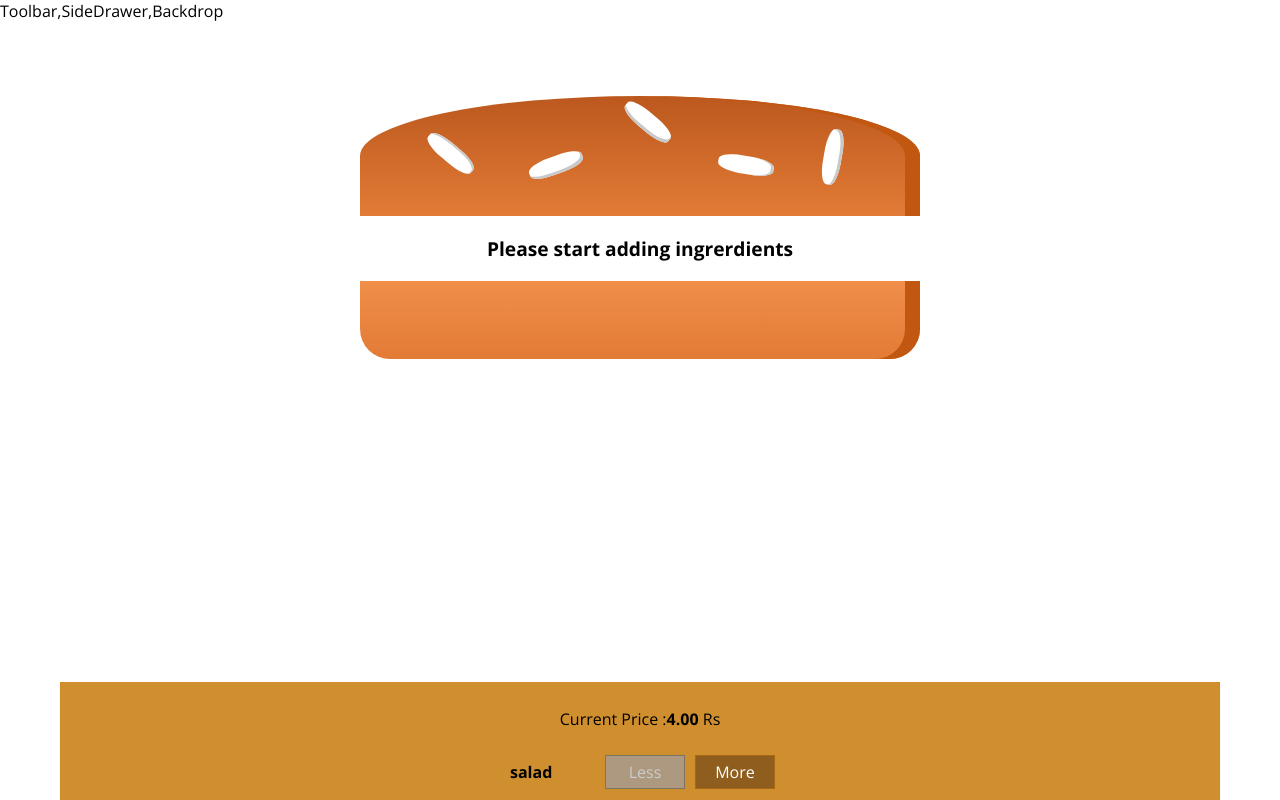
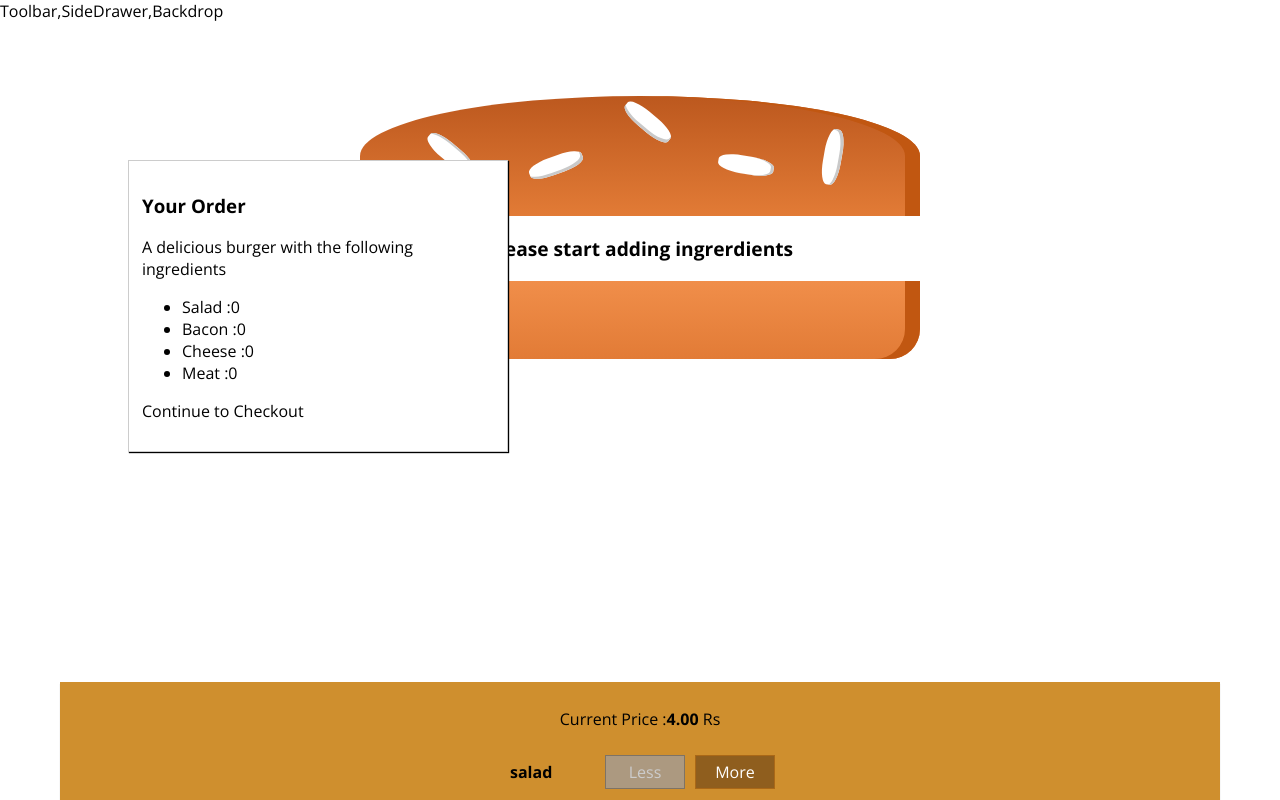
Before and after one commit to BhaskarShelar/Burger-Builder, a React (Create React App) app: page / in a window 1280 px wide. Shown: the top 800 px of the page. Built offline with nearby package versions, Linux system fonts and the light colour scheme.

Commit message:
Added Modal & order Summary

```diff
--- /dev/null
+++ b/src/components/Burger/OrderSummary/OrderSummary.js
@@ -0,0 +1,25 @@
+import React from 'react';
+import Aux from '../../../hoc/Aus';
+const orderSummary=(props)=>{
+    const ingredientSumamry=Object.keys(props.ingredients)
+        .map(igKey=>{
+            console.log(igKey)
+            return <li key={igKey}>
+                <span style={{textTransform:'capitalize'}}>{igKey}</span> :
+                    {props.ingredients[igKey]}
+                </li>;
+        });
+    return(
+        <Aux>
+            <h3>Your Order</h3>
+            <p>A delicious burger with the following ingredients</p>
+            <ul>
+                {ingredientSumamry}
+            </ul>
+            <p>Continue to Checkout</p>
+
+        </Aux>
+    )
+
+};
+export default orderSummary;
--- /dev/null
+++ b/src/components/UI/Model/Modal.js
@@ -0,0 +1,10 @@
+import React from 'react';
+import classes from './Modal.module.css';
+
+const model=(props) =>(
+    <div className={classes.Modal}>
+        {props.children}
+    </div>
+);
+
+export default model;
--- /dev/null
+++ b/src/components/UI/Model/Modal.module.css
@@ -0,0 +1,20 @@
+.Modal{
+    position: absolute;
+    z-index: 500;
+    background-color: white;
+    width: 70%;
+    border:1px solid #ccc;
+    box-shadow: 1px 1px 1px black;
+    padding: 13px;
+    left: 10%;
+    top: 20%;
+    box-sizing: border-box;
+    transition: all 0.3s ease-out;
+}
+
+@media(min-width:450px){
+    .Modal{
+        width: 380px;
+        left: calc(35%-210px);
+    }
+}
--- a/src/containers/BurgerBuilder/BurgerBuilder.js
+++ b/src/containers/BurgerBuilder/BurgerBuilder.js
@@ -2,8 +2,8 @@
 import Aux from '../../hoc/Aus';
 import Burger from '../../components/Burger/Burger';
 import BuildControls from '../../components/Burger/BuildControls/BuildControls';
-
-
+import Modal from '../../components/UI/Model/Modal';
+import OrderSummary from '../../components/Burger/OrderSummary/OrderSummary';
 const INGREDIENT_PRICES = {
     salad: 0.5,
     cheese: 0.4,
@@ -82,6 +82,9 @@
         }
         return (
             <Aux>
+                <Modal>
+                    <OrderSummary ingredients={this.state.ingredtents}/>
+                </Modal>
                 <Burger ingredtents={this.state.ingredtents} />
                 <BuildControls
                  ingredientAdded={this.addIntgredientHandler}
```
Also changed, not shown: src/components/UI/Backdrop/Backdrop.js (added).
